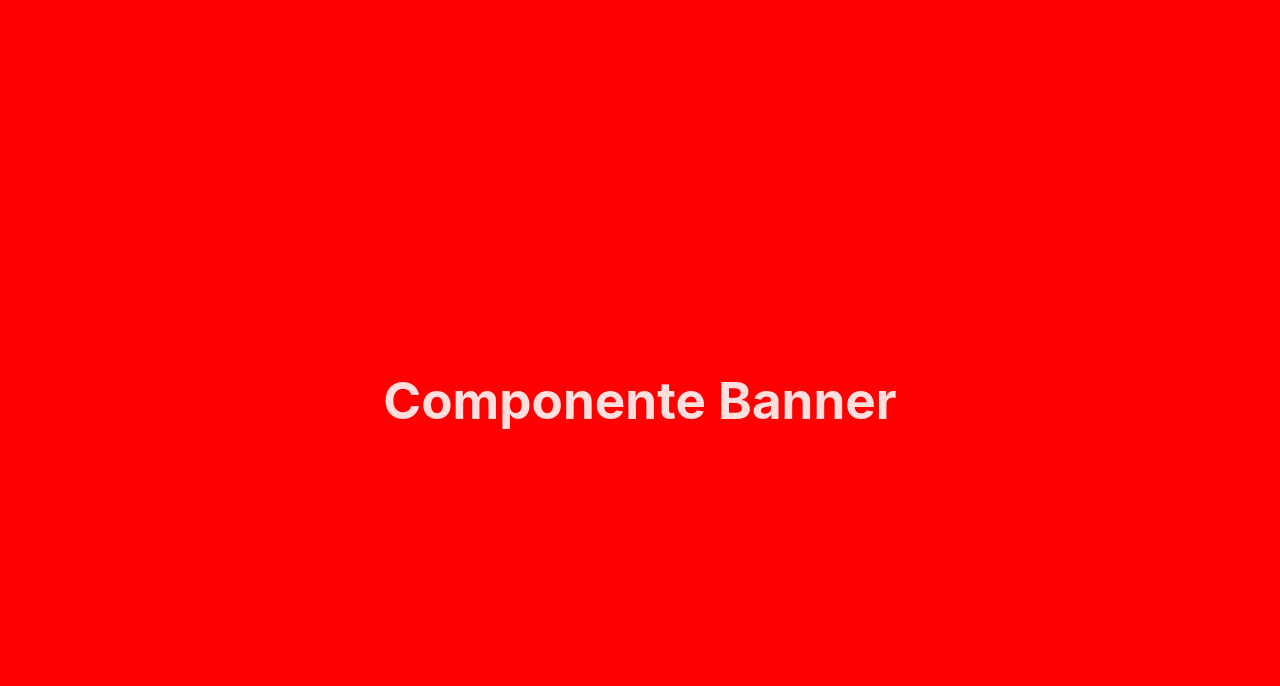
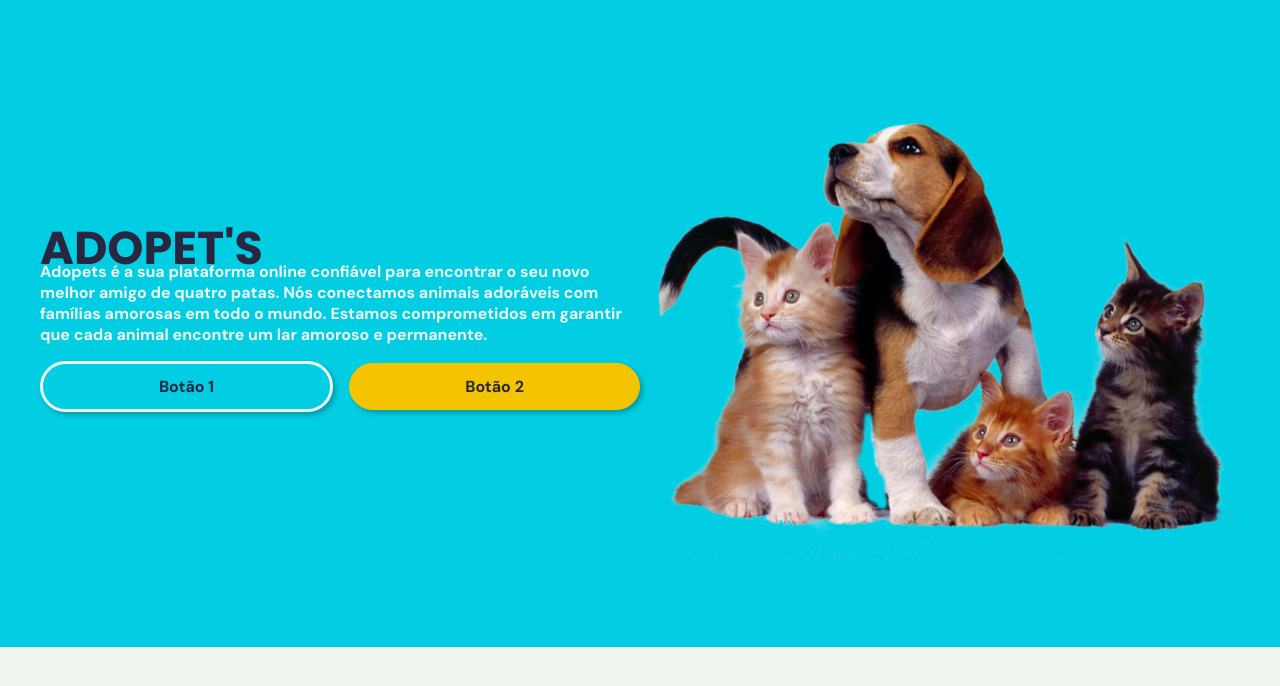
Before and after one commit to RNoleto/adopets-vue3, a Vue app: page / in a window 1280 px wide. Shown: the top 686 px of the page. Built offline with nearby package versions, Linux system fonts and the light colour scheme.

Commit message:
criação estrutura basica do banner

```diff
--- a/src/components/Banner.vue
+++ b/src/components/Banner.vue
@@ -1,8 +1,61 @@
 <template>
-  <h1>Componente Banner</h1>
+  <div class="container">
+    <div class="content">
+    <div class="text">
+      <h1 class="title">ADOPET'S</h1>
+      <p class="subtitle">Adopets é a sua plataforma online confiável para encontrar o seu novo melhor amigo de quatro patas. Nós conectamos animais adoráveis com famílias amorosas em todo o mundo. Estamos comprometidos em garantir que cada animal encontre um lar amoroso e permanente.</p>
+      <div class="buttons">
+        <div class="btn btn1"><a href="#">Botão 1</a></div>
+        <div class="btn btn2"><a href="#">Botão 2</a></div>
+      </div>
+    </div>
+    <div class="image">
+      <img src="../assets/img/pets.png" alt="pets">
+    </div>
+  </div>
+  </div>
 </template>
 <script>
   export default{
     name: 'Banner',
   }
 </script>
+
+<style lang="scss" scoped>
+.container{
+  background-color: var(--color-1);
+  .content{
+    display: flex;
+    align-items:center ;
+    .text{
+      width: 100%;
+      .title{
+        font-size: 46px;
+        line-height: 25px;
+      }
+      .subtitle{
+        font: 600 var(--subtitle-font-size) var(--body-font);
+        color: var(--color-4);
+      }
+      .buttons{
+        margin-top: 1rem;
+        width: 100%;
+        display: flex;
+        gap: 1rem;
+        align-items: center;
+
+        .btn1{
+          background-color: transparent;
+        }
+        .btn2{
+          border: 1px solid var(--color-2);
+          background-color: var(--color-2);
+        }
+      }
+    }
+    .image{
+      width: 100%;
+    }
+  }
+}
+</style>
--- a/src/style.scss
+++ b/src/style.scss
@@ -1,37 +1,82 @@
-// BASE
+@import url('https://fonts.googleapis.com/css2?family=DM+Sans:wght@400;500;700&family=Poppins:wght@400;500;700&display=swap');
+
+
+/*====  RESET ============================ */
+* {
+  margin: 0;
+  padding: 0;
+  box-sizing: border-box;
+}
+
+ul {
+  list-style: none;
+}
+
+a {
+  text-decoration: none;
+  font: 600 var(--subtitle-font-size) var(--body-font);
+  color: var(--color-3);
+}
+
+/*====  VARIABLES ============================ */
 :root {
-  font-family: Inter, system-ui, Avenir, Helvetica, Arial, sans-serif;
-  line-height: 1.5;
-  font-weight: 400;
+  // colors
+  --color-1: #02CEE3;
+  --color-2: #F5C401;
+  --color-3: #282641;
+  --color-4: #EEF5EF;
 
-  color-scheme: light dark;
-  color: rgba(255, 255, 255, 0.87);
-  background-color: #242424;
+  // fonts
+  --title-font-size: 1.875rem;
+  --subtitle-font-size: 1rem;
 
-  font-synthesis: none;
-  text-rendering: optimizeLegibility;
-  -webkit-font-smoothing: antialiased;
-  -moz-osx-font-smoothing: grayscale;
-  -webkit-text-size-adjust: 100%;
+  --title-font: 'Poppins', sans-serif;
+  --body-font: 'DM Sans', sans-serif;
+}
+
+/*====  BASE ============================ */
+html {
+  scroll-behavior: smooth;
 }
 
 body {
-  margin: 0;
-  display: flex;
-  place-items: center;
-  min-width: 320px;
-  min-height: 100vh;
-  background-color: red;
+  font-family: 'Poppins', sans-serif;
+  color: var(--color-3);
+  background-color: var(--color-4);
+  -webkit-font-smoothing: antialiased;
+}
+
+.title {
+  font: 700 var(--title-font-size) var(--title-font);
+  color: var(--title-color);
+  -webkit-font-smoothing: auto;
+}
+
+img {
+  width: 100%;
+  height: auto;
 }
 
 h1 {
-  font-size: 3.2em;
-  line-height: 1.1;
+  font-weight: 600;
 }
 
-#app {
-  max-width: 1280px;
+/*====  LAYOUT ============================ */
+.container {
+  padding: 5rem 0rem;
+}
+
+.content {
+  max-width: 1200px;
   margin: 0 auto;
-  padding: 2rem;
+}
+
+.btn {
+  width: 100%;
   text-align: center;
+  padding: 10px 10px;
+  border: 3px solid var(--color-4);
+  border-radius: 50px;
+  background-color: var(--color-4);
+  box-shadow: 3px 3px 5px rgba($color: #000000, $alpha: 0.25);
 }
```
Also changed, not shown: src/assets/img/pets.png (added).
